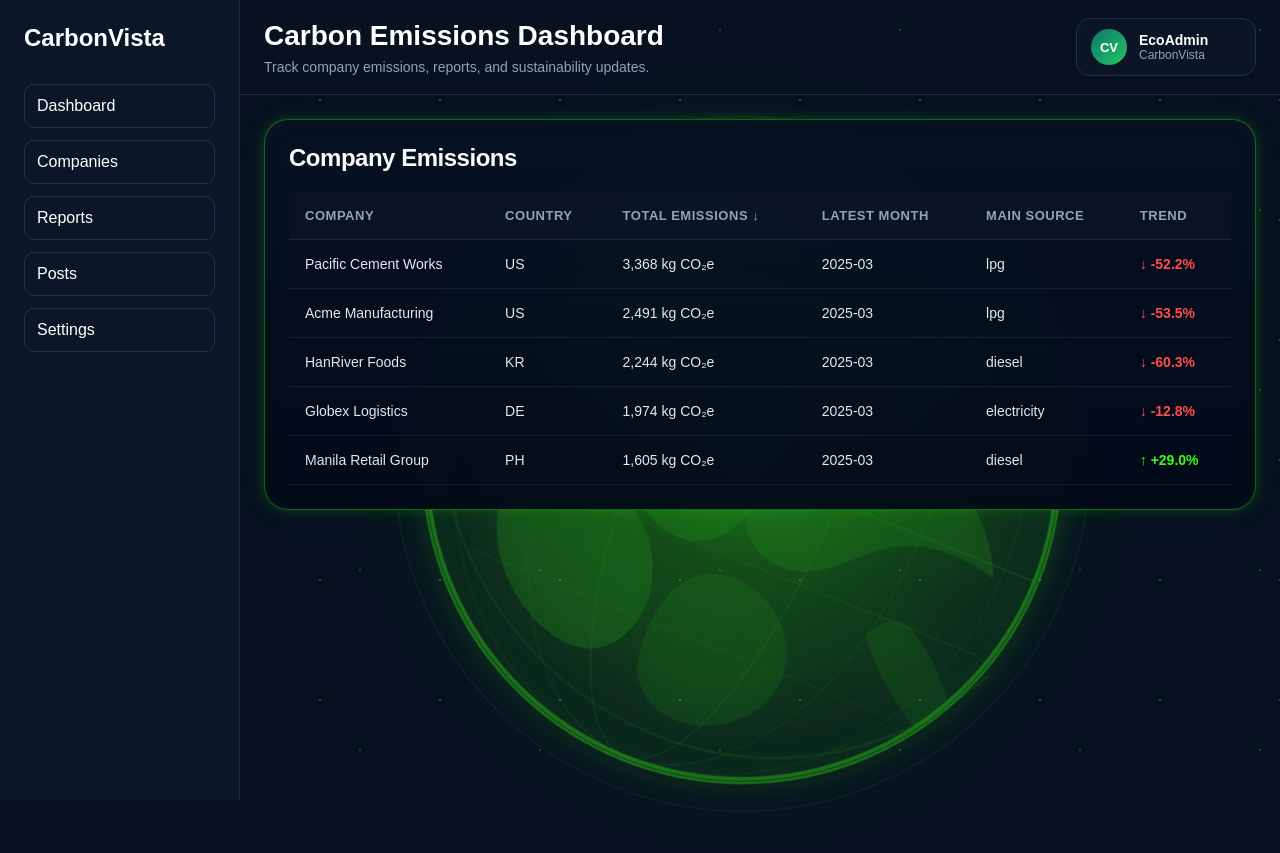
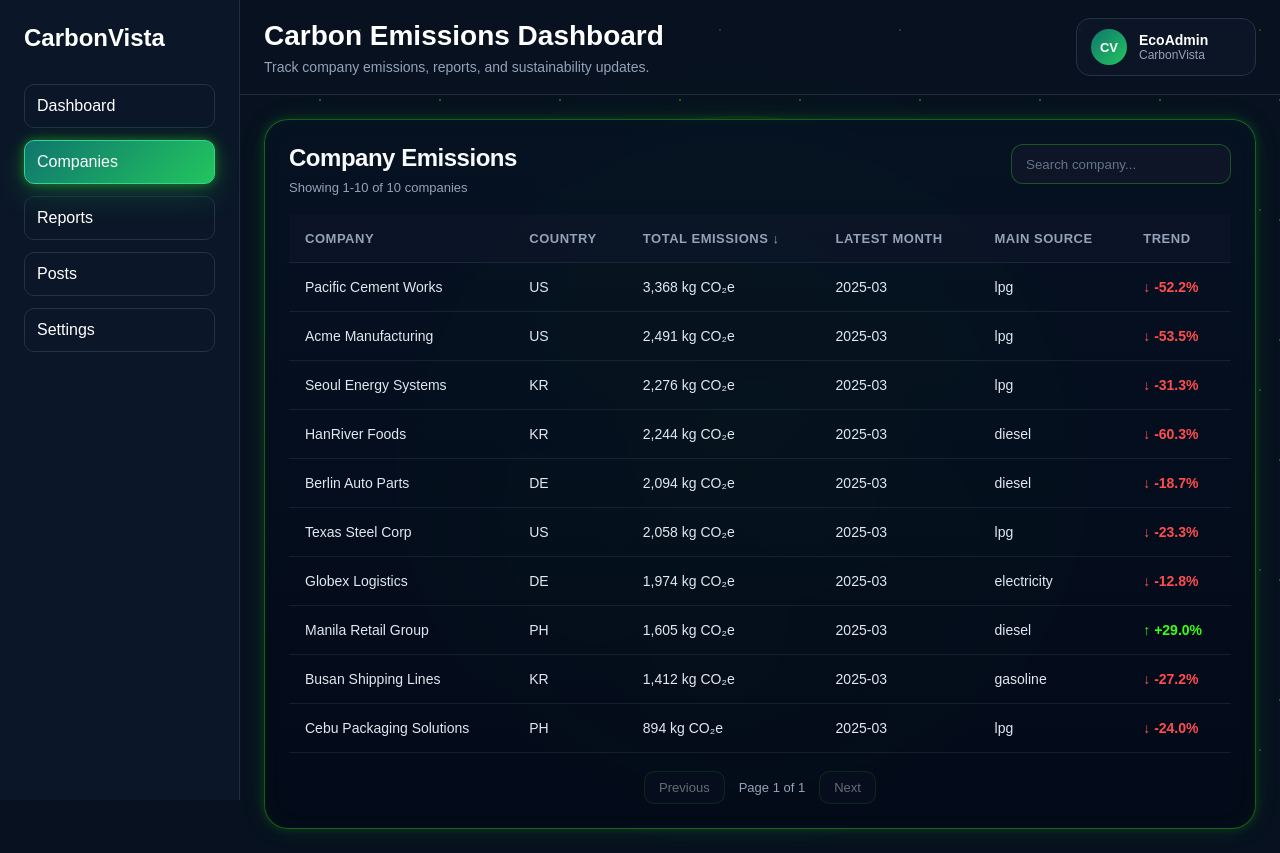
Before and after one commit to Jayzeek2025/Carbon-Emission-Dashboard, a Next.js app: page /companies in a window 1280 px wide. Before the commit the page ends 800 px from the top, so only its background shows below. Built offline with nearby package versions, Linux system fonts and the light colour scheme.

Commit message:
feat: add company table filtering, sorting, and pagination

```diff
--- a/src/components/dashboard/CompanyEmissionsTable.css
+++ b/src/components/dashboard/CompanyEmissionsTable.css
@@ -24,6 +24,10 @@
 }
 
 .company-emissions-table-header {
+   display: flex;
+   align-items: flex-start;
+   justify-content: space-between;
+   gap: 20px;
    margin-bottom: 20px;
 }
 
@@ -33,6 +37,46 @@
    font-size: 24px;
    font-weight: 700;
    letter-spacing: -0.02em;
+}
+
+.company-emissions-table-header p {
+   margin: 8px 0 0;
+   color: #94a3b8;
+   font-size: 13px;
+}
+
+.company-emissions-table-actions {
+   display: flex;
+   align-items: center;
+   gap: 12px;
+}
+
+.company-emissions-search,
+.company-emissions-rows-select {
+   height: 40px;
+   border: 1px solid rgba(57, 255, 20, 0.28);
+   border-radius: 12px;
+   background: rgba(15, 23, 42, 0.8);
+   color: #f8fafc;
+   padding: 0 14px;
+   outline: none;
+   transition: all 0.2s ease;
+}
+
+.company-emissions-search {
+   min-width: 220px;
+}
+
+.company-emissions-search::placeholder {
+   color: #64748b;
+}
+
+.company-emissions-search:focus,
+.company-emissions-rows-select:focus {
+   border-color: #39ff14;
+   box-shadow:
+      0 0 8px rgba(57, 255, 20, 0.28),
+      inset 0 0 10px rgba(57, 255, 20, 0.04);
 }
 
 .company-emissions-table-wrapper {
@@ -137,18 +181,70 @@
    background: rgba(15, 23, 42, 0.35);
 }
 
+.company-emissions-pagination {
+   display: flex;
+   align-items: center;
+   justify-content: center;
+   gap: 14px;
+   margin-top: 18px;
+   color: #94a3b8;
+   font-size: 13px;
+}
+
+.company-emissions-pagination button {
+   border: 1px solid rgba(57, 255, 20, 0.28);
+   border-radius: 10px;
+   background: rgba(15, 23, 42, 0.75);
+   color: #f8fafc;
+   padding: 8px 14px;
+   cursor: pointer;
+   transition: all 0.2s ease;
+}
+
+.company-emissions-pagination button:hover:not(:disabled) {
+   border-color: #39ff14;
+   background: rgba(34, 197, 94, 0.12);
+   box-shadow:
+      0 0 8px rgba(57, 255, 20, 0.28),
+      inset 0 0 10px rgba(57, 255, 20, 0.04);
+}
+
+.company-emissions-pagination button:disabled {
+   cursor: not-allowed;
+   opacity: 0.4;
+}
+
 @media (max-width: 768px) {
    .company-emissions-table-card {
       padding: 18px;
       border-radius: 20px;
    }
 
+   .company-emissions-table-header {
+      flex-direction: column;
+   }
+
    .company-emissions-table-header h2 {
       font-size: 20px;
+   }
+
+   .company-emissions-table-actions {
+      width: 100%;
+      flex-direction: column;
+      align-items: stretch;
+   }
+
+   .company-emissions-search {
+      min-width: 100%;
    }
 
    .company-emissions-table th,
    .company-emissions-table td {
       padding: 14px;
    }
+
+   .company-emissions-pagination {
+      justify-content: center;
+      flex-wrap: wrap;
+   }
 }
--- a/src/components/dashboard/CompanyEmissionsTable.tsx
+++ b/src/components/dashboard/CompanyEmissionsTable.tsx
@@ -57,13 +57,15 @@ function getTrendData(values: number[]) {
 export default function CompanyEmissionsTable({
   companies,
 }: CompanyEmissionsTableProps) {
+  const [searchTerm, setSearchTerm] = useState("");
+  const companiesPerPage = 10;
+  const [currentPage, setCurrentPage] = useState(1);
   const [sortKey, setSortKey] = useState<SortKey>("total");
   const [sortDirection, setSortDirection] = useState<SortDirection>("desc");
 
   const handleSort = (key: SortKey) => {
     if (sortKey === key) {
       setSortDirection(sortDirection === "asc" ? "desc" : "asc");
-
       return;
     }
 
@@ -71,8 +73,14 @@ export default function CompanyEmissionsTable({
     setSortDirection("asc");
   };
 
+  const filteredCompanies = useMemo(() => {
+    return companies.filter((company) =>
+      company.name.toLowerCase().includes(searchTerm.toLowerCase()),
+    );
+  }, [companies, searchTerm]);
+
   const sortedCompanies = useMemo(() => {
-    return [...companies].sort((a, b) => {
+    return [...filteredCompanies].sort((a, b) => {
       const direction = sortDirection === "asc" ? 1 : -1;
 
       if (sortKey === "company") {
@@ -98,7 +106,24 @@ export default function CompanyEmissionsTable({
 
       return aLatestMonth.localeCompare(bLatestMonth) * direction;
     });
-  }, [companies, sortKey, sortDirection]);
+  }, [filteredCompanies, sortKey, sortDirection]);
+
+  const totalPages = Math.max(
+    1,
+    Math.ceil(sortedCompanies.length / companiesPerPage),
+  );
+
+  const safeCurrentPage = Math.min(currentPage, totalPages);
+
+  const startRow =
+    sortedCompanies.length === 0
+      ? 0
+      : (safeCurrentPage - 1) * companiesPerPage + 1;
+
+  const endRow = Math.min(
+    safeCurrentPage * companiesPerPage,
+    sortedCompanies.length,
+  );
 
   const getSortLabel = (key: SortKey) => {
     if (sortKey !== key) {
@@ -108,20 +133,42 @@ export default function CompanyEmissionsTable({
     return sortDirection === "asc" ? " ↑" : " ↓";
   };
 
-  if (companies.length === 0) {
-    return (
-      <section className="company-emissions-table-card">
-        <div className="company-emissions-table-empty">No companies found.</div>
-      </section>
+  const handleSearchChange = (value: string) => {
+    setSearchTerm(value);
+    setCurrentPage(1);
+  };
+
+  const paginatedCompanies = sortedCompanies.slice(
+    (safeCurrentPage - 1) * companiesPerPage,
+    safeCurrentPage * companiesPerPage,
   );
-  }
 
   return (
     <section className="company-emissions-table-card">
       <div className="company-emissions-table-header">
+        <div>
           <h2>Company Emissions</h2>
+
+          <p>
+            Showing {startRow}-{endRow} of {sortedCompanies.length} companies
+          </p>
         </div>
 
+        <div className="company-emissions-table-actions">
+          <input
+            className="company-emissions-search"
+            type="search"
+            placeholder="Search company..."
+            value={searchTerm}
+            onChange={(event) => handleSearchChange(event.target.value)}
+          />
+        </div>
+      </div>
+
+      {sortedCompanies.length === 0 ? (
+        <div className="company-emissions-table-empty">No companies found.</div>
+      ) : (
+        <>
           <div className="company-emissions-table-wrapper">
             <table className="company-emissions-table">
               <thead>
@@ -132,8 +179,7 @@ export default function CompanyEmissionsTable({
                       type="button"
                       onClick={() => handleSort("company")}
                     >
-                  Company
-                  {getSortLabel("company")}
+                      Company{getSortLabel("company")}
                     </button>
                   </th>
 
@@ -145,8 +191,7 @@ export default function CompanyEmissionsTable({
                       type="button"
                       onClick={() => handleSort("total")}
                     >
-                  Total emissions
-                  {getSortLabel("total")}
+                      Total emissions{getSortLabel("total")}
                     </button>
                   </th>
 
@@ -156,19 +201,17 @@ export default function CompanyEmissionsTable({
                       type="button"
                       onClick={() => handleSort("latestMonth")}
                     >
-                  Latest month
-                  {getSortLabel("latestMonth")}
+                      Latest month{getSortLabel("latestMonth")}
                     </button>
                   </th>
 
                   <th>Main source</th>
-
                   <th>Trend</th>
                 </tr>
               </thead>
 
               <tbody>
-            {sortedCompanies.map((company) => {
+                {paginatedCompanies.map((company) => {
                   const totalEmissions = getCompanyTotalEmissions(company);
 
                   const sortedEmissions = [...company.emissions].sort((a, b) =>
@@ -185,15 +228,10 @@ export default function CompanyEmissionsTable({
                   return (
                     <tr key={company.id}>
                       <td>{company.name}</td>
-
                       <td>{company.country}</td>
-
                       <td>{totalEmissions.toLocaleString()} kg CO₂e</td>
-
                       <td>{latestEmission?.yearMonth ?? "-"}</td>
-
                       <td>{latestEmission?.source ?? "-"}</td>
-
                       <td>
                         <span
                           className={`company-emissions-trend company-emissions-trend--${trendData.type}`}
@@ -207,6 +245,30 @@ export default function CompanyEmissionsTable({
               </tbody>
             </table>
           </div>
+
+          <div className="company-emissions-pagination">
+            <button
+              type="button"
+              disabled={safeCurrentPage === 1}
+              onClick={() => setCurrentPage(safeCurrentPage - 1)}
+            >
+              Previous
+            </button>
+
+            <span>
+              Page {safeCurrentPage} of {totalPages}
+            </span>
+
+            <button
+              type="button"
+              disabled={safeCurrentPage === totalPages}
+              onClick={() => setCurrentPage(safeCurrentPage + 1)}
+            >
+              Next
+            </button>
+          </div>
+        </>
+      )}
     </section>
   );
 }
--- a/src/components/layout/Sidebar.tsx
+++ b/src/components/layout/Sidebar.tsx
@@ -6,9 +6,9 @@ import { usePathname } from "next/navigation";
 const menuItems = [
   { label: "Dashboard", path: "/" },
   { label: "Companies", path: "/companies" },
-  { label: "Reports", path: "/" },
-  { label: "Posts", path: "/" },
-  { label: "Settings", path: "/" },
+  { label: "Reports", path: "/reports" },
+  { label: "Posts", path: "/posts" },
+  { label: "Settings", path: "/settings" },
 ];
 
 export default function Sidebar() {
@@ -34,9 +34,7 @@ export default function Sidebar() {
             key={item.label}
             href={item.path}
             className={
-              pathname === item.path && item.label === "Dashboard"
-                ? "app-nav-item active"
-                : "app-nav-item"
+              pathname === item.path ? "app-nav-item active" : "app-nav-item"
             }
           >
             {item.label}
--- a/src/data/companies.ts
+++ b/src/data/companies.ts
@@ -121,4 +121,100 @@ export const companies: Company[] = [
       { yearMonth: "2025-03", source: "lpg", emissions: 97 },
     ],
   },
+  {
+    id: "c6",
+    name: "Seoul Energy Systems",
+    country: "KR",
+    emissions: [
+      { yearMonth: "2024-07", source: "electricity", emissions: 96 },
+      { yearMonth: "2024-07", source: "diesel", emissions: 142 },
+      { yearMonth: "2024-08", source: "electricity", emissions: 101 },
+      { yearMonth: "2024-08", source: "diesel", emissions: 148 },
+      { yearMonth: "2024-09", source: "electricity", emissions: 108 },
+      { yearMonth: "2024-09", source: "diesel", emissions: 152 },
+      { yearMonth: "2024-10", source: "electricity", emissions: 114 },
+      { yearMonth: "2024-10", source: "diesel", emissions: 159 },
+      { yearMonth: "2024-11", source: "electricity", emissions: 120 },
+      { yearMonth: "2024-11", source: "diesel", emissions: 162 },
+      { yearMonth: "2024-12", source: "electricity", emissions: 126 },
+      { yearMonth: "2024-12", source: "diesel", emissions: 170 },
+      { yearMonth: "2025-01", source: "electricity", emissions: 122 },
+      { yearMonth: "2025-01", source: "diesel", emissions: 168 },
+      { yearMonth: "2025-02", source: "electricity", emissions: 118 },
+      { yearMonth: "2025-02", source: "diesel", emissions: 160 },
+      { yearMonth: "2025-03", source: "lpg", emissions: 110 },
+    ],
+  },
+  {
+    id: "c7",
+    name: "Berlin Auto Parts",
+    country: "DE",
+    emissions: [
+      { yearMonth: "2024-07", source: "gasoline", emissions: 82 },
+      { yearMonth: "2024-07", source: "electricity", emissions: 132 },
+      { yearMonth: "2024-08", source: "gasoline", emissions: 88 },
+      { yearMonth: "2024-08", source: "electricity", emissions: 138 },
+      { yearMonth: "2024-09", source: "gasoline", emissions: 94 },
+      { yearMonth: "2024-09", source: "electricity", emissions: 145 },
+      { yearMonth: "2024-10", source: "gasoline", emissions: 98 },
+      { yearMonth: "2024-10", source: "electricity", emissions: 151 },
+      { yearMonth: "2024-11", source: "gasoline", emissions: 103 },
+      { yearMonth: "2024-11", source: "electricity", emissions: 158 },
+      { yearMonth: "2024-12", source: "gasoline", emissions: 109 },
+      { yearMonth: "2024-12", source: "electricity", emissions: 164 },
+      { yearMonth: "2025-01", source: "gasoline", emissions: 104 },
+      { yearMonth: "2025-01", source: "electricity", emissions: 160 },
+      { yearMonth: "2025-02", source: "gasoline", emissions: 96 },
+      { yearMonth: "2025-02", source: "electricity", emissions: 150 },
+      { yearMonth: "2025-03", source: "diesel", emissions: 122 },
+    ],
+  },
+  {
+    id: "c8",
+    name: "Texas Steel Corp",
+    country: "US",
+    emissions: [
+      { yearMonth: "2024-07", source: "coal", emissions: 210 },
+      { yearMonth: "2024-08", source: "coal", emissions: 218 },
+      { yearMonth: "2024-09", source: "coal", emissions: 225 },
+      { yearMonth: "2024-10", source: "electricity", emissions: 232 },
+      { yearMonth: "2024-11", source: "electricity", emissions: 240 },
+      { yearMonth: "2024-12", source: "diesel", emissions: 248 },
+      { yearMonth: "2025-01", source: "diesel", emissions: 252 },
+      { yearMonth: "2025-02", source: "diesel", emissions: 245 },
+      { yearMonth: "2025-03", source: "lpg", emissions: 188 },
+    ],
+  },
+  {
+    id: "c9",
+    name: "Busan Shipping Lines",
+    country: "KR",
+    emissions: [
+      { yearMonth: "2024-07", source: "diesel", emissions: 145 },
+      { yearMonth: "2024-08", source: "diesel", emissions: 151 },
+      { yearMonth: "2024-09", source: "diesel", emissions: 158 },
+      { yearMonth: "2024-10", source: "diesel", emissions: 164 },
+      { yearMonth: "2024-11", source: "electricity", emissions: 169 },
+      { yearMonth: "2024-12", source: "electricity", emissions: 175 },
+      { yearMonth: "2025-01", source: "electricity", emissions: 170 },
+      { yearMonth: "2025-02", source: "gasoline", emissions: 162 },
+      { yearMonth: "2025-03", source: "gasoline", emissions: 118 },
+    ],
+  },
+  {
+    id: "c10",
+    name: "Cebu Packaging Solutions",
+    country: "PH",
+    emissions: [
+      { yearMonth: "2024-07", source: "electricity", emissions: 88 },
+      { yearMonth: "2024-08", source: "electricity", emissions: 92 },
+      { yearMonth: "2024-09", source: "electricity", emissions: 97 },
+      { yearMonth: "2024-10", source: "diesel", emissions: 102 },
+      { yearMonth: "2024-11", source: "diesel", emissions: 108 },
+      { yearMonth: "2024-12", source: "diesel", emissions: 114 },
+      { yearMonth: "2025-01", source: "gasoline", emissions: 110 },
+      { yearMonth: "2025-02", source: "gasoline", emissions: 104 },
+      { yearMonth: "2025-03", source: "lpg", emissions: 79 },
+    ],
+  },
 ];
```
Lines whose indentation alone changed are shown as unchanged.
